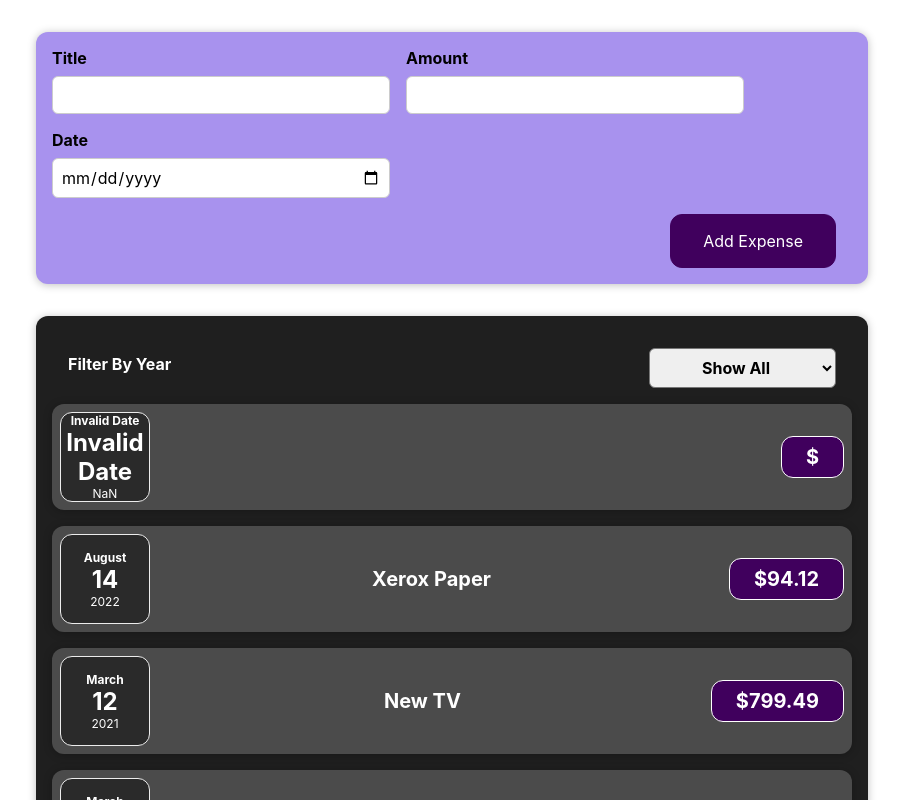
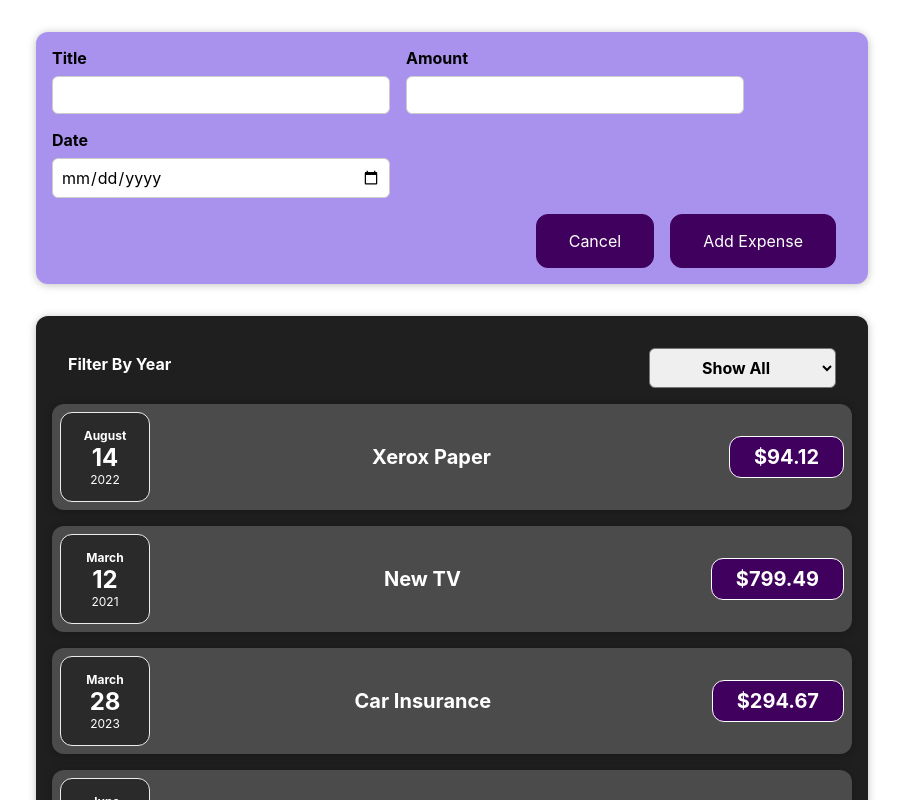
Before and after one commit to sunil04ce/react-complete-guide, a React (Create React App) app: page / in a window 1280 px wide. Both pictures are taken after a click on the button "Add Expense". Shown: the top 800 px of the page, without its empty margins (188-1091 px from the left). Built offline with nearby package versions, Linux system fonts and the light colour scheme.

Commit message:
hide/show NewExpense form on click of Add Expense and cancel button

```diff
--- a/src/components/NewExpense/ExpenseForm.js
+++ b/src/components/NewExpense/ExpenseForm.js
@@ -82,6 +82,7 @@
                 </div>
             </div>
             <div className='new-expense__actions'>
+                <button onClick={props.onCancelExpense}>Cancel</button>
                 <button type='submit'>Add Expense</button>
             </div>
         </form>
--- a/src/components/NewExpense/NewExpense.js
+++ b/src/components/NewExpense/NewExpense.js
@@ -1,8 +1,11 @@
-import React from 'react';
+import React, { useState } from 'react';
 import './NewExpense.css';
 import ExpenseForm from './ExpenseForm';
 
 const NewExpense = (props) => {
+
+    const [newExpense, setNewExpense] = useState(false);
+
     const saveExpenseDataHandler = (enteredExpenseData) => {
         const expendData = {
             ...enteredExpenseData,
@@ -11,11 +14,27 @@
 
         //console.log(expendData);
         props.onAddExpense(expendData);
+        setNewExpense(false);
+    };
+
+    const addExpenseHandler = () => {
+        setNewExpense(true);
+    };
+
+    const cancelNewExpenseHandler = () => {
+        setNewExpense(false);
+        console.log('canceled.');
     };
 
     return (
         <div className="new-expense">
-            <ExpenseForm onSaveExpenseData={saveExpenseDataHandler} />
+            {
+                (!newExpense) && <button onClick={addExpenseHandler}>Add Expense</button>
+            }
+            {
+                newExpense && <ExpenseForm onSaveExpenseData={saveExpenseDataHandler} onCancelExpense={cancelNewExpenseHandler} />
+            }
+
         </div>
     );
 }
```
